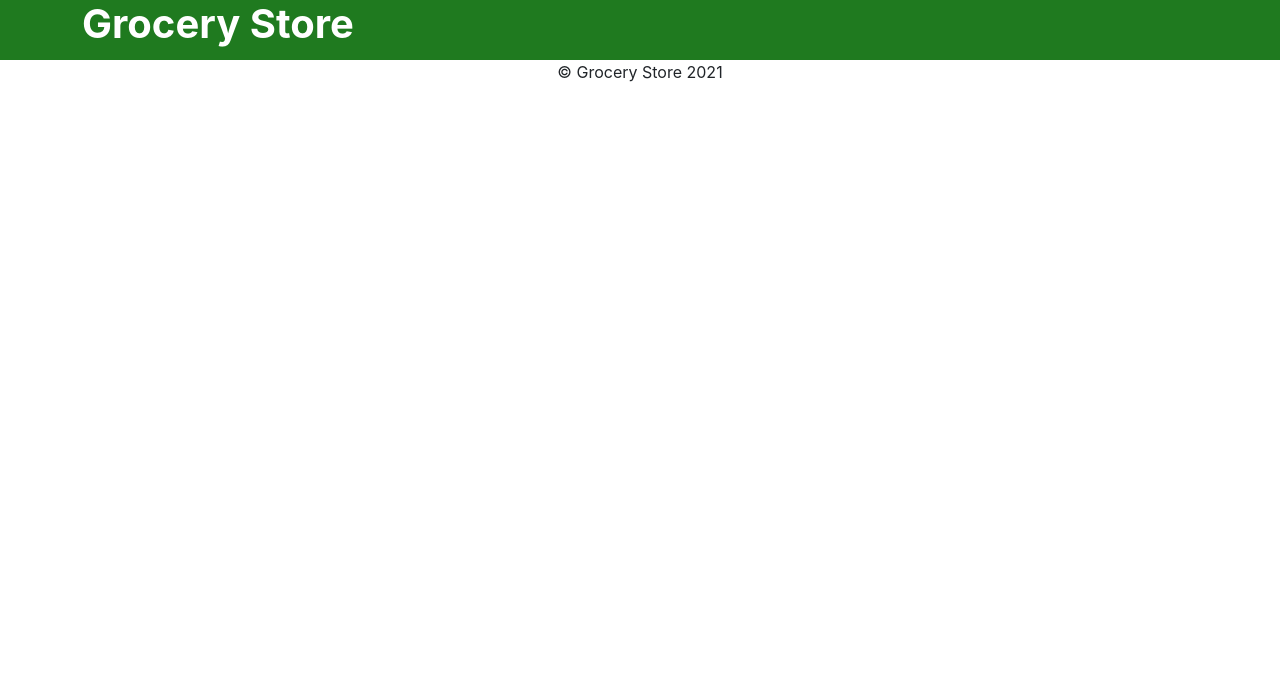
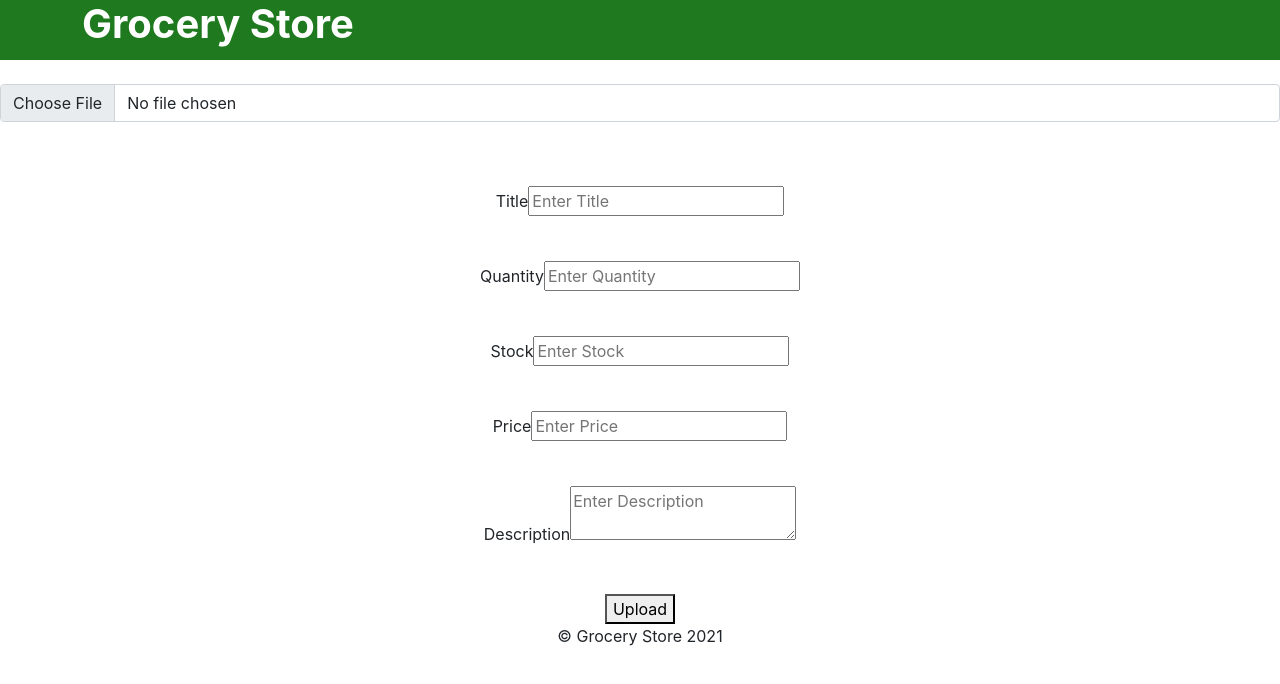
Before and after one commit to Kottomsupriya/groceries_front_end, a React (Create React App) app: page /upload-stock in a window 1280 px wide. Shown: the top 684 px of the page. Built offline with nearby package versions, Linux system fonts and the light colour scheme.

Commit message:
major commit

```diff
--- a/src/App.js
+++ b/src/App.js
@@ -4,9 +4,10 @@ import Login from './components/Login/login';
 import Homepage from './components/Homepage/homepage';
 import UserSignup from './components/Signup/user_signup';
 import VendorSignup from './components/Signup/vendor_signup';
-import UserHome from './components/User_Vendor_Home/user_home';
-import VendorHome from './components/User_Vendor_Home/vendor_home';
 import UploadProduct from './components/UploadProduct/UploadProduct';
+import VendorHomepage from './components/Vendor_Homepage/vendor_homepage'
+import ViewStock from './components/ViewStock/viewStock'
+import UploadStock from './components/UploadStock/uploadStock'
 import Footer from './components/Footer/footer';
 import Header from './components/Header/header';
 import './App.css';
@@ -21,9 +22,10 @@ function App() {
             <Route path="/login" exact render={props=><Login {...props}/>}/>
             <Route path="/user-signup" exact render={props=><UserSignup {...props}/>}/>
             <Route path="/vendor-signup" exact render={props=><VendorSignup {...props}/>}/>
-            <Route path="/user-home" exact render={props=><UserHome {...props}/>}/>
-            <Route path="/vendor-home" exact render={props=><VendorHome {...props}/>}/>
             <Route path="/upload-product" exact render={props=><UploadProduct {...props}/>}/>
+            <Route path="/vendor-home" exact render={props=><VendorHomepage {...props}/>}/>
+            <Route path="/upload-stock" exact render={props=><UploadStock {...props}/>}/>
+            <Route path="/view-stock" exact render={props=><ViewStock {...props}/>}/>
           </Switch>
         </Router>
       <Footer />
--- a/src/components/Login/login.js
+++ b/src/components/Login/login.js
@@ -91,7 +91,6 @@ export default class Login extends React.Component{
             loginFunction.vendor_login(email,password).then((res)=>{
                 login=res.data.login;
                 name=res.data.name;
-                alert(login);
                 if(login){
                     var msg = 'Welcome '+name;
                     this.props.history.push('/vendor-home');
--- /dev/null
+++ b/src/components/UploadStock/uploadStock.js
@@ -0,0 +1,191 @@
+import React from 'react'
+import './uploadProduct.css'
+
+export default class UploadProductPage extends React.Component {
+    constructor(){
+        super();
+        this.state={
+            userData:{
+                title:'',
+                quantity:'',
+                stock:'',
+                price:'',
+                description:''
+            },
+            errors:{
+                title:'',
+                quantity:'',
+                stock:'',
+                price:'',
+                description:''
+
+            },
+            visited:{
+                title:'',
+                quantity:'',
+                stock:'',
+                price:'',
+                description:''
+
+            }
+        }
+    }
+
+    handleUserdata=e=>{
+        e.preventDefault();
+        let visited=this.state.visited;
+        const {name,value}=e.target;
+        let userData = this.state.userData;
+        let errors = this.state.errors;
+        switch(name){
+            case 'title':
+                visited.title=true;
+                if(value.length>0){
+                    if(!/^[A-Za-z ]+$/.test(value)){
+                        errors.title="Enter only characters";
+                    }
+                    else{
+                        errors.title='';
+                        userData.title=value;
+                    }
+                }
+                else{
+                    errors.title="Enter Title"
+                }
+                break;
+                case 'quantity':
+                    visited.quantity=true;
+                    if(value.length>0){
+                        if(!/^\d{0,5}$/.test(value)){
+                            errors.quantity="Enter only Digits & Min 5 Digits";
+                        }
+                        else{
+                            errors.quantity="";
+                            userData.quantity=value;
+                        }
+                    }
+                    else{
+                        errors.quantity="Enter quantity"
+                    }
+                break;
+                case 'stock':
+                visited.stock=true;
+                if(value.length>0){
+                    if(!/^[A-Za-z ]+$/.test(value)){
+                        errors.stock="Enter only characters";
+                    }
+                    else{
+                        errors.stock='';
+                        userData.stock=value;
+                    }
+                }
+                else{
+                    errors.stock="Enter Name"
+                }
+                break;
+
+                case 'price':
+                    visited.price=true;
+                    if(value.length>0){
+                        if(!/^\d{0,5}$/.test(value)){
+                            errors.price="Enter only Digits & min 5 digits";
+                        }
+                        else{
+                            errors.price="";
+                            userData.price=value;
+                        }
+                    }
+                    else{
+                        errors.price="Enter price"
+                    }
+                    break;
+                    case 'description':
+                        visited.description=true;
+                        if(value.length>0){
+                            if(!/^[A-Za-z ]+$/.test(value)){
+                                errors.description="Enter only characters";
+                            }
+                            else{
+                                errors.description='';
+                                userData.description=value;
+                            }
+                        }
+                        else{
+                            errors.description="Enter description";
+                        }
+                         default:
+                            break;
+                    }
+                    this.setState({userData,[name]:value});
+                    this.setState({errors,[name]:value})
+                    this.setState({visited,[name]:value})
+                }
+                submitData = e=>{
+                    e.preventDefault();
+                    const {errors}=this.state;
+                    const {visited}=this.state;
+                    if(visited.title && visited.quantity && visited.stock && visited.price && visited.description ){
+                        if(errors.title.length===0 && errors.quantity.length===0 && errors.stock.length===0 && errors.price.length===0 && errors.description.length===0 ){
+                            //   this.props.history.push('/login');
+                        }
+                        else{
+                            alert("Enter Valid Details")
+                        }
+                    }
+                    else{
+                        alert("Please Fill the Form");
+                    }
+                }
+    render() {
+        const {errors}=this.state;
+        return(
+               <div className="upload">
+                    <form onSubmit={e => this.submitData(e)}>
+                 <div class="mb-3">
+                    <label for="formFile" class="form-label"></label>
+                      <input class="form-control" type="file" id="formFile" /><br/><br />
+                 </div>
+
+
+
+            <div className="form-group">
+               <label className="title1">Title </label>
+                  <input type="text" name="title" placeholder="Enter Title" onChange={e => this.handleUserdata(e)}/>
+                   {errors.title.length>0 && <span>*{errors.title}</span>}
+                <br/> <br/>
+           </div>
+
+           <div className="form-group">
+            <label className="quantity1">Quantity </label>
+            <input type="text" name="quantity" placeholder="Enter Quantity" onChange={e => this.handleUserdata(e)}/>
+            {errors.quantity.length>0 && <span>*{errors.quantity}</span>}
+            <br/><br/>
+            </div>
+
+            <div className="form-group">
+            <label className="stock1">Stock </label>
+            <input type="text" name="Stock" placeholder="Enter Stock" onChange={e => this.handleUserdata(e)}/>
+            {errors.stock.length>0 && <span>*{errors.stock}</span>}
+            <br/> <br/>
+            </div>
+
+            <div className="form-group">
+            <label className="price1">Price </label>
+            <input type="text" name="price" placeholder="Enter Price" onChange={e => this.handleUserdata(e)}/>
+            {errors.price.length>0 && <span>*{errors.price}</span>}
+            <br/> <br/>
+            </div>
+
+            <div className="form-group">
+            <label className="description1">Description</label>
+            <textarea type="text" name="description" placeholder="Enter Description" onChange={e => this.handleUserdata(e)}/>
+            {errors.description.length>0 && <span>*{errors.description}</span>}
+            <br/> <br/>
+            </div>
+
+            <button type="submit" id="button">Upload</button>
+         </form>
+        </div>
+    )
+}
+}
--- a/src/components/UserHomePage/UserHomePage.js
+++ /dev/null
@@ -1,3 +0,0 @@
-
-//sdgikdujhsbcsoiujhbsk
-console.log("hello")
--- a/src/components/User_Vendor_Home/user_home.js
+++ /dev/null
@@ -1,15 +0,0 @@
-import React from 'react'
-import './userHome.css'
-
-export default class UserHome extends React.Component{
-    constructor(){
-        super();
-    }
-    render(){
-        return(
-            <div className="container">
-                User Home
-            </div>
-        )
-    }
-}
--- a/src/components/User_Vendor_Home/vendor_home.js
+++ /dev/null
@@ -1,15 +0,0 @@
-import React from 'react'
-import './vendorHome.css'
-
-export default class VendorHome extends React.Component{
-    constructor(){
-        super();
-    }
-    render(){
-        return(
-            <div className="container">
-                Vendor Home
-            </div>
-        )
-    }
-}
--- a/src/components/Vendor_Homepage/vendor_homepage.js
+++ b/src/components/Vendor_Homepage/vendor_homepage.js
@@ -1,9 +1,29 @@
 import React from 'react'
 
 export default class VendorHomepage extends React.Component{
+    constructor(){
+        super();
+    }
+    handleStock=e=>{
+        e.preventDefault();
+        this.props.history.push('/view-stock');
+    }
+    handleUploadStock=e=>{
+        e.preventDefault();
+        this.props.history.push('/upload-stock');
+    }
     render(){
         return(
-            <div>Hello</div>
+            <div className="container mt-5 mb-5 p-5 w-50">
+                <div className="row">
+                    <div className="col">
+                        <button onClick={e=>this.handleStock(e)}>View Your Stocks</button>
+                    </div>
+                    <div className="col">
+                        <button onClick={e=>this.handleUploadStock(e)}>Upload Your Stocks</button>
+                    </div>
+                </div>
+            </div>
         )
     }
 }
--- /dev/null
+++ b/src/components/ViewStock/viewStock.js
@@ -0,0 +1,14 @@
+import React from 'react'
+
+export default class ViewStock extends React.Component{
+    constructor(){
+        super()
+    }
+    render(){
+        return(
+            <div className="container p-5">
+                <div>You are viewing stock</div>
+            </div>
+        )
+    }
+}
```
Also changed, not shown: src/components/UploadStock/uploadProduct.css (added), src/components/User_Vendor_Home/vendorHome.css (deleted).
